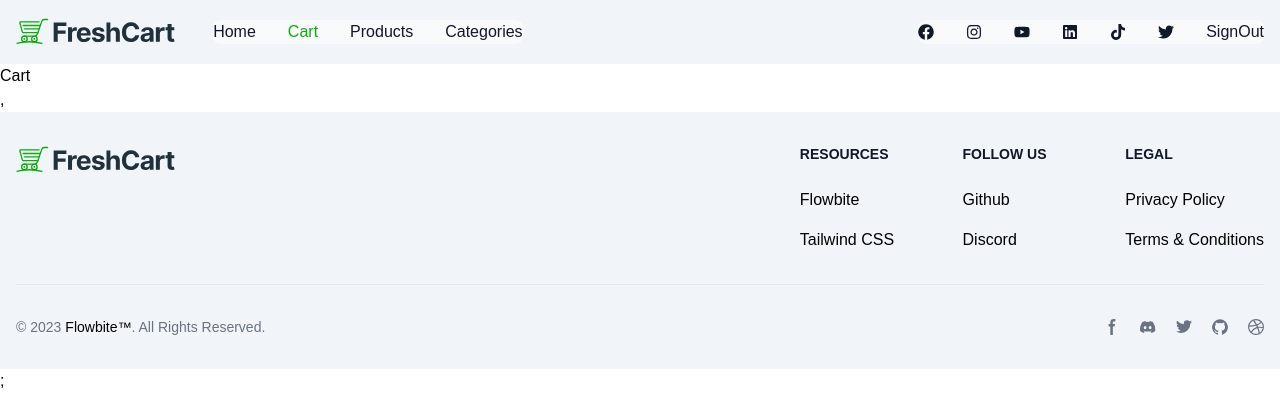
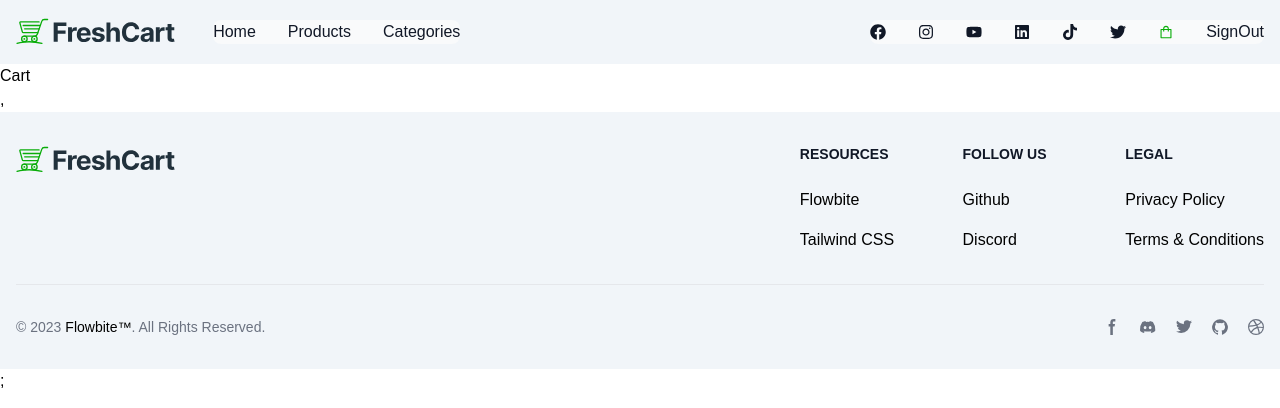
Before and after one commit to farahalimohamed/EcommerceReactApp, a React (Vite) app: page /cart in a window 1280 px wide. Shown: the top 408 px of the page. Built offline with nearby package versions, Linux system fonts and the light colour scheme; sample sign-in values are in the browser's storage; a web font is replaced by a local one.

Commit message:
add cart button

```diff
--- a/src/Components/Navbar/Navbar.jsx
+++ b/src/Components/Navbar/Navbar.jsx
@@ -11,6 +11,7 @@
 import Logo from "./../../../public/assets/images/freshcart-logo.svg";
 import { useContext } from "react";
 import { tokenContext } from "../../Context/TokenContext";
+import { AiOutlineShopping } from "react-icons/ai";
 export default function Navbar() {
   const { token, setToken } = useContext(tokenContext);
   const navigate = useNavigate();
@@ -69,18 +70,6 @@
                     aria-current="page"
                   >
                     Home
-                  </NavLink>
-                </li>
-                <li>
-                  <NavLink
-                    to={"cart"}
-                    className={({ isActive }) =>
-                      isActive
-                        ? "block py-2 px-3 text-white bg-green-600 rounded md:bg-transparent md:text-[#0AAD0A] md:p-0 dark:text-white md:dark:text-[#0AAD0A]"
-                        : "block py-2 px-3 text-gray-900 rounded hover:bg-gray-100 md:hover:bg-transparent md:border-0 md:hover:text-[#0AAD0A] md:p-0 dark:text-white md:dark:hover:text-blue-500 dark:hover:bg-gray-700 dark:hover:text-white md:dark:hover:bg-transparent"
-                    }
-                  >
-                    Cart
                   </NavLink>
                 </li>
                 <li>
@@ -163,6 +152,19 @@
               </a>
             </li>
             {token && (
+              <>
+                <li>
+                  <NavLink
+                    to={"cart"}
+                    className={({ isActive }) =>
+                      isActive
+                        ? "block py-2 px-3 text-white bg-green-600 rounded md:bg-transparent md:text-[#0AAD0A] md:p-0 dark:text-white md:dark:text-[#0AAD0A]"
+                        : "block py-2 px-3 text-gray-900 rounded hover:bg-gray-100 md:hover:bg-transparent md:border-0 md:hover:text-[#0AAD0A] md:p-0 dark:text-white md:dark:hover:text-blue-500 dark:hover:bg-gray-700 dark:hover:text-white md:dark:hover:bg-transparent"
+                    }
+                  >
+                    <AiOutlineShopping />
+                  </NavLink>
+                </li>
                 <li>
                   <div
                     onClick={logoutUser}
@@ -171,6 +173,7 @@
                     SignOut
                   </div>
                 </li>
+              </>
             )}
             {!token && (
               <>
--- a/src/Components/ProductItem/ProductItem.jsx
+++ b/src/Components/ProductItem/ProductItem.jsx
@@ -2,7 +2,7 @@
 import styles from './ProductItem.module.css'
 export default function ProductItem({ product }) {
   return (
-    <div className="inner product p-2">
+    <div className="inner product p-2 border border-transparent rounded-md">
       <img src={product.imageCover} className="w-full" alt="" />
       <small className="text-green-600">{product.category.name}</small>
       <h5 className="font-semibold my-3">
@@ -15,6 +15,12 @@
           {product.ratingsAverage}
         </p>
       </div>
+      <button
+        type="button"
+        class="focus:outline-none text-white bg-green-500 hover:bg-green-800 focus:ring-4 focus:ring-green-300 font-medium rounded-lg text-sm px-5 py-2.5 me-2 mb-2 dark:bg-green-600 dark:hover:bg-green-700 dark:focus:ring-green-800"
+      >
+        Add to Cart
+      </button>
     </div>
   );
 }
```
Lines whose indentation alone changed are shown as unchanged.
